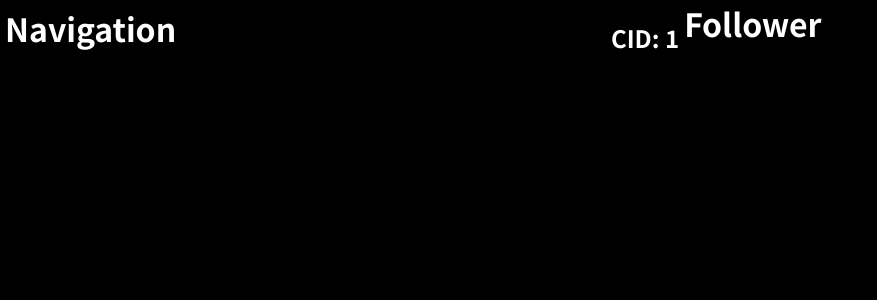
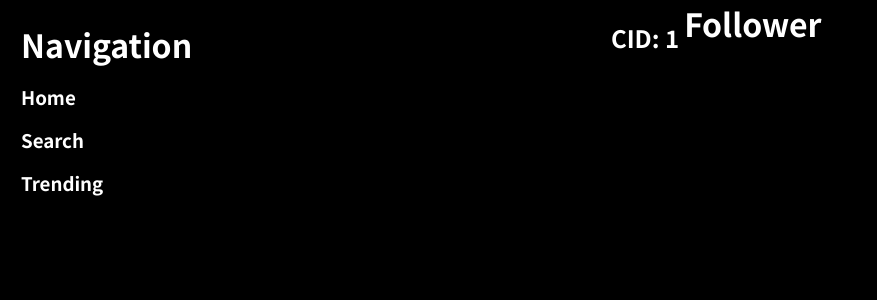
Before and after one commit to AryanAmin/SafeSphere, a React (Create React App) app: page /post/1 in a window 1280 px wide. Shown: the top 300 px of the page, without its empty margins (0-877 px from the left). Built offline with nearby package versions, Linux system fonts and the light colour scheme.

Commit message:
Feature (feature-navigation-homepage) Added Home, Search and trending pages routes to nav bar

```diff
--- a/src/components/navigation/Navigation.css
+++ b/src/components/navigation/Navigation.css
@@ -3,3 +3,13 @@
     flex: 0.5;
     padding: 5px;
 }
+.navigation-container h1{
+    margin: 1rem;
+}
+.nav-options{
+    margin-left: 1rem;
+
+}
+.nav-options h3{
+    margin-bottom: 1rem;
+}
--- a/src/components/navigation/Navigation.js
+++ b/src/components/navigation/Navigation.js
@@ -1,10 +1,25 @@
 import React from "react";
+import { useNavigate } from "react-router";
 import "./Navigation.css";
 
 function Navigation() {
+  const history = useNavigate();
+  const handleHomeClick = (e) => {
+    e.preventDefault();
+    history(`/home`);
+  };
+  const handleTrendingClick = (e) => {
+    e.preventDefault();
+    history(`/trending`);
+  };
   return (
     <div className="navigation-container">
       <h1>Navigation</h1>
+    <div className="nav-options">
+        <h3 onClick={handleHomeClick}>Home</h3>
+        <h3 onClick={handleTrendingClick}>Search</h3>
+        <h3 onClick={handleTrendingClick}>Trending</h3>
+    </div>
     </div>
   );
 }
```
